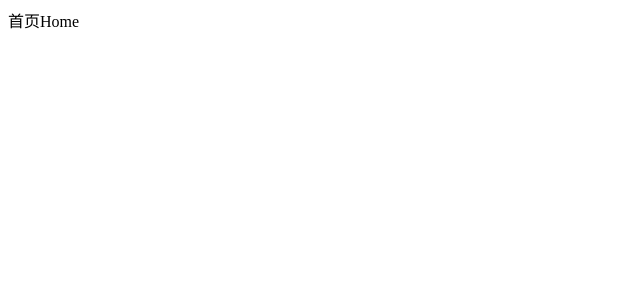
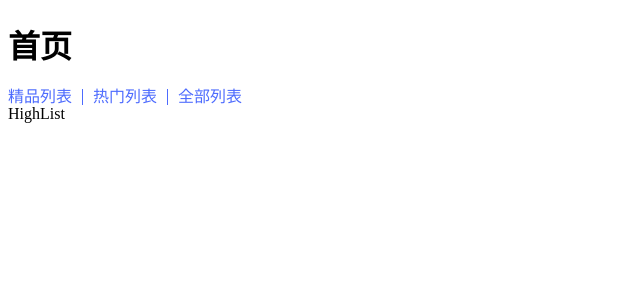
Before and after one commit to m2maomao/react-hooks-demo, a React (Vite) app in the folder src/XiaoYe/Section2/shoppingcart/: page / in a window 1280 px wide. Shown: the top 300 px of the page, without its empty margins (0-640 px from the left). Built offline with nearby package versions, Linux system fonts and the light colour scheme.

Commit message:
feat: express

```diff
--- a/src/XiaoYe/Section2/shoppingcart/src/config/router.tsx
+++ b/src/XiaoYe/Section2/shoppingcart/src/config/router.tsx
@@ -17,7 +17,7 @@ export default [
         element: <HighList />
       },
       {
-        index: 'hot_list',
+        path: '/hot_list',
         element: <HotList />
       }
     ]
--- a/src/XiaoYe/Section2/shoppingcart/src/views/Cart.tsx
+++ b/src/XiaoYe/Section2/shoppingcart/src/views/Cart.tsx
@@ -0,0 +1,9 @@
+const App = () => {
+  return (
+    <>
+      <div>Cart</div>
+    </>
+  )
+};
+
+export default App;
--- a/src/XiaoYe/Section2/shoppingcart/src/views/Detail.tsx
+++ b/src/XiaoYe/Section2/shoppingcart/src/views/Detail.tsx
@@ -0,0 +1,9 @@
+const App = () => {
+  return (
+    <>
+      <div>Detail</div>
+    </>
+  )
+};
+
+export default App;
--- a/src/XiaoYe/Section2/shoppingcart/src/views/Home.tsx
+++ b/src/XiaoYe/Section2/shoppingcart/src/views/Home.tsx
@@ -1,7 +1,16 @@
+import {Outlet, Link} from 'react-router-dom';
+import './style.scss';
+
 const App = () => {
   return (
     <>
-      <div>首页Home</div>
+      <h1>首页</h1>
+      <div className='link'>
+        <Link to="/">精品列表</Link>
+        <Link to="/hot_list">热门列表</Link>
+        <Link to="/list">全部列表</Link>
+      </div>
+      <Outlet />
     </>
   )
 };
--- a/src/XiaoYe/Section2/shoppingcart/src/views/List.tsx
+++ b/src/XiaoYe/Section2/shoppingcart/src/views/List.tsx
@@ -0,0 +1,9 @@
+const App = () => {
+  return (
+    <>
+      <div>List</div>
+    </>
+  )
+};
+
+export default App;
--- a/src/XiaoYe/Section2/shoppingcart/src/views/NotFound.tsx
+++ b/src/XiaoYe/Section2/shoppingcart/src/views/NotFound.tsx
@@ -0,0 +1,9 @@
+const App = () => {
+  return (
+    <>
+      <div>NotFound</div>
+    </>
+  )
+};
+
+export default App;
--- /dev/null
+++ b/src/XiaoYe/Section2/shoppingcart/src/views/style.scss
@@ -0,0 +1,17 @@
+$blueColor: #4d6bfe;
+.link {
+  line-height: 16px;
+  a {
+    &:last-child {
+      border-right: 0;
+    }
+    margin: 0 10px 0 0;
+    padding: 0 10px 0 0;
+    border-right: 1px solid $blueColor;
+    text-decoration: none;
+    line-height: 16px;
+    font-size: 16px;
+    display: inline-block;
+    color: $blueColor;
+  }
+}
--- a/src/XiaoYe/Section2/shoppingcart/src/views/sub/HighList.tsx
+++ b/src/XiaoYe/Section2/shoppingcart/src/views/sub/HighList.tsx
@@ -0,0 +1,9 @@
+const App = () => {
+  return (
+    <>
+      <div>HighList</div>
+    </>
+  )
+};
+
+export default App;
--- a/src/XiaoYe/Section2/shoppingcart/src/views/sub/HotList.tsx
+++ b/src/XiaoYe/Section2/shoppingcart/src/views/sub/HotList.tsx
@@ -0,0 +1,9 @@
+const App = () => {
+  return (
+    <>
+      <div>HotList</div>
+    </>
+  )
+};
+
+export default App;
```
Also changed, not shown: src/XiaoYe/Section2/shoppingcart/server.js (+28 -1 lines).
